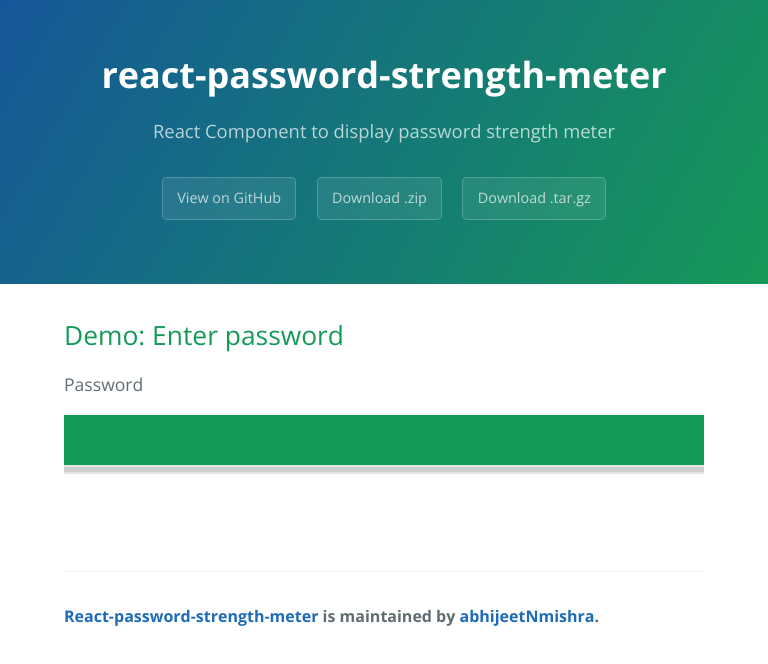
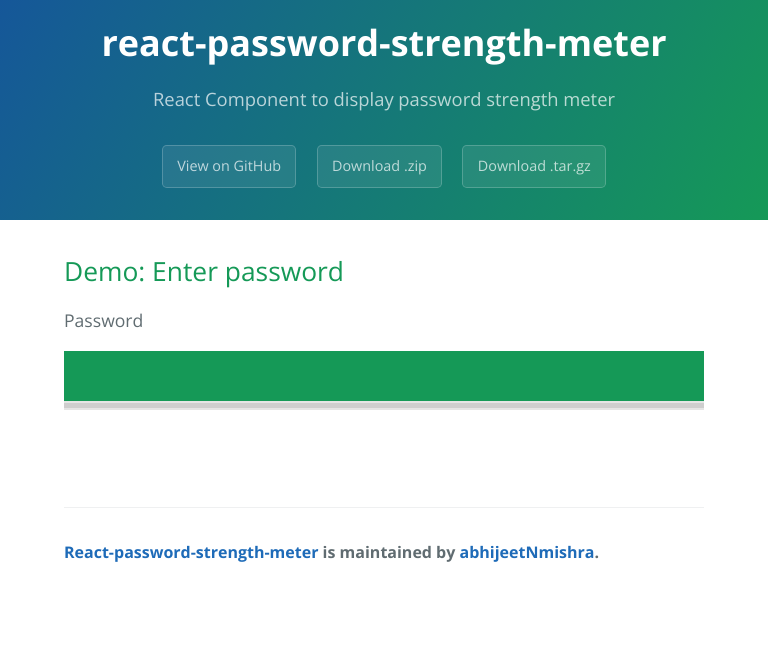
Before and after one commit to abhijeetNmishra/react-password-strength-meter, a plain HTML site: page index.html in a window 768 px wide. Drawn offline with nearby package versions, Linux system fonts and the light colour scheme.

Commit message:
updated styles to look it better in demo.

```diff
--- a/stylesheets/stylesheet.css
+++ b/stylesheets/stylesheet.css
@@ -65,7 +65,7 @@
 
 @media screen and (min-width: 42em) and (max-width: 64em) {
   .page-header {
-    padding: 3rem 4rem; } }
+    padding: 1rem 2rem; } }
 
 @media screen and (max-width: 42em) {
   .page-header {
```
